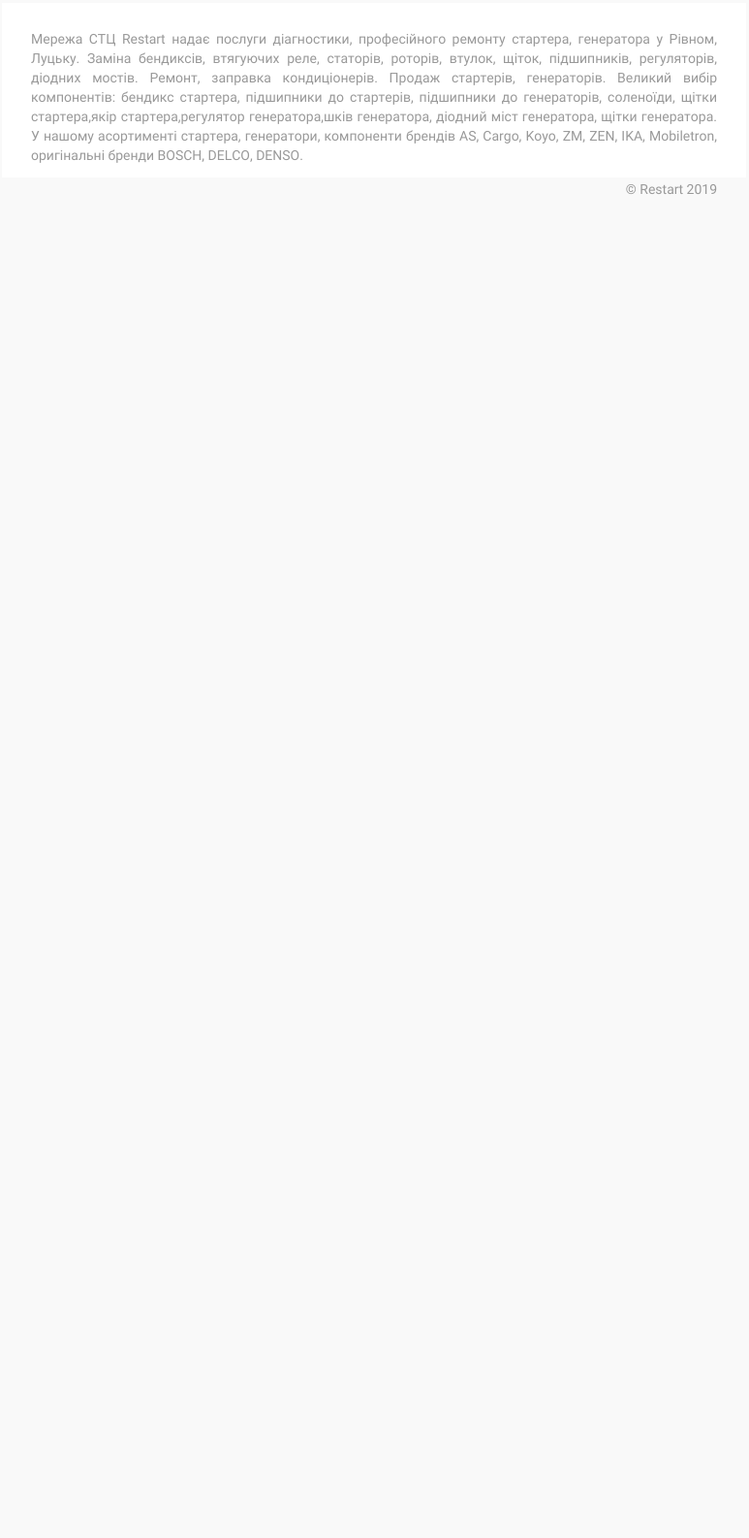
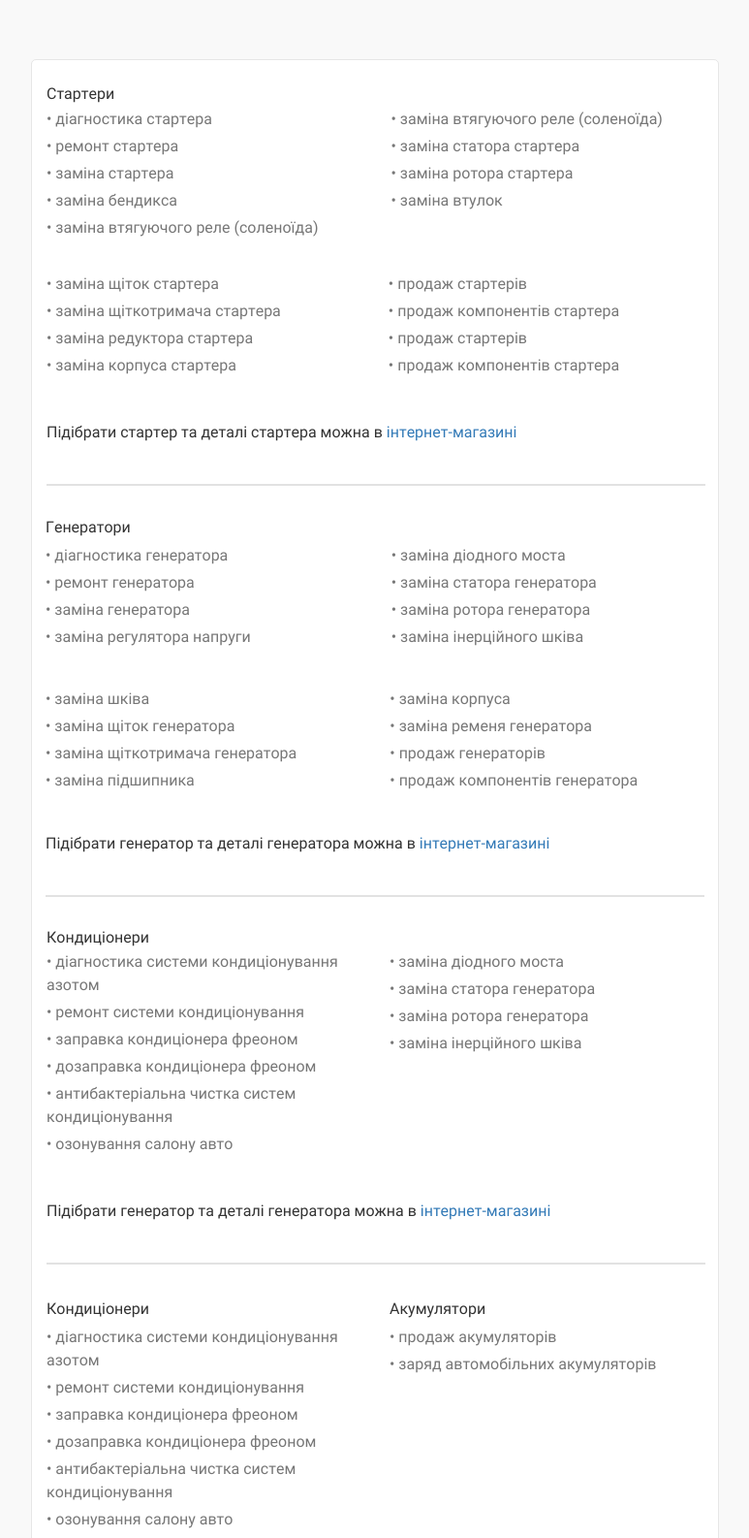
Before and after one commit to danil-jpg/restart, a website: page src/stsnetwork.html in a window 1280 px wide. Shown: the part 3539-5125 px from the top of the page at 97% size, without its empty margins (254-1027 px from the left). Before the commit the page ends 3744 px from the top, so only its background shows below. Drawn offline with nearby package versions, Linux system fonts and the light colour scheme; files that its build step writes are made by us from their sources.

Commit message:
completed network adaptation tablet

```diff
--- a/src/stsnetwork.html
+++ b/src/stsnetwork.html
@@ -7,7 +7,7 @@
 	<title>stsnetwork</title>
 	<link rel="stylesheet" href="../styles/main.min.css">
 </head>
-<body>
+<body class="network">
 	//= html/_header.html
 
 	<main class="main">
@@ -370,7 +370,7 @@
 
 		</section>
 
-		<!-- <section class="lists">
+		<section class="lists">
 			<p class="lists__tagline">
 				Мережа СЦТ Restart (Рестарт) надає наступні послуги
 			</p>
@@ -458,6 +458,41 @@
 
 				</div>
 
+				<div class="lists__cards-wrapper  lists__lists-wrapper_3 lists__lists-wrapper_3_mobile">
+					<div class="lists__title-wrapper">
+						<p class="lists__title">Кондиціонери</p>
+					</div>
+
+					<div class="lists__lists-wrapper ">
+
+						<ul class="lists__list lists__list_1">
+							<li class="lists__item">• діагностика системи кондиціонування азотом</li>
+							<li class="lists__item">• ремонт системи кондиціонування</li>
+							<li class="lists__item">• заправка кондиціонера фреоном</li>
+							<li class="lists__item">• дозаправка кондиціонера фреоном</li>
+							<li class="lists__item">• антибактеріальна чистка систем кондиціонування</li>
+							<li class="lists__item">• озонування салону авто</li>
+						</ul>
+
+
+
+
+						<ul class="lists__list lists__list_2">
+							<li class="lists__item">• заміна діодного моста</li>
+							<li class="lists__item">• заміна статора генератора</li>
+							<li class="lists__item">• заміна ротора генератора</li>
+							<li class="lists__item">• заміна інерційного шківа</li>
+						</ul>
+
+					</div>
+
+					<p class="offers__card-underdescr offers__card-underdescr_2 offers__card-underdescr_3 lists__link">
+						Підібрати генератор та деталі генератора можна в<a href="#" class="offers__card-underline-link"> інтернет-магазині</a>
+					</p>
+
+					<div class="lists__hor-line lists__hor-line_mobile"></div>
+				</div>
+
 				<div class="lists__cards-wrapper lists__lists-wrapper_3">
 					<div class="lists__title-wrapper">
 						<p class="lists__title">Кондиціонери</p>
@@ -492,9 +527,9 @@
 			</div>
 
 
-		</section> -->
-		//= html/_footer.html
-		<!-- <section class="pop-up popup__bg">
+		</section>
+
+		<section class="pop-up popup__bg">
 			<div class="pop-up__block popup">
 				<div class="pop-up__close-wrapper">
 					<img src="img/network/close.png" alt="close" class="pop-up__close">
@@ -503,14 +538,20 @@
 				<img src="img/network/SuccsesCircle.png" alt="green-circle" class="green-circle">
 				<div class="pop-up__descr-block_top">
 					<p class="pop-up__descr-top pop-up__descr">Дякуємо вам за заявку!</p>
-					<p class="pop-up__descr-center pop-up__descr">Найближчим часом наш консультант</p>
-					<p class="pop-up__descr-bottom pop-up__descr">зв’яжеться з вами</p>
+					<p class="pop-up__descr-center pop-up__descr  pop-up__descr_pc">Найближчим часом наш консультант</p>
+					<p class="pop-up__descr-bottom pop-up__descr pop-up__descr_pc">зв’яжеться з вами</p>
+
+					<p class="pop-up__descr-center pop-up__descr pop-up__descr_mobile">Найближчим часом наш</p>
+					<p class="pop-up__descr-bottom pop-up__descr pop-up__descr_mobile"> консультант зв’яжеться з вами</p>
 				</div>
 
 
 				<div class="pop-up__descr-block_bottom">
-					<p class="pop-up__info_top pop-up__info">Будьте в курсі останніх новин компанії,</p>
-					<p class="pop-up__info_bottom pop-up__info">підписуйтесь на нас в соціальних мережах</p>
+					<p class="pop-up__info_top pop-up__info pop-up__descr_pc">Будьте в курсі останніх новин компанії,</p>
+					<p class="pop-up__info_bottom pop-up__info pop-up__descr_pc">підписуйтесь на нас в соціальних мережах</p>
+
+					<p class="pop-up__info_top pop-up__info pop-up__descr_mobile">Будьте в курсі останніх новин </p>
+					<p class="pop-up__info_bottom pop-up__info pop-up__descr_mobile">компанії, підписуйтесь на нас  в соціальних мережах</p>
 				</div>
 
 				<div class="pop-up__hor-line"></div>
@@ -521,9 +562,10 @@
 					<img src="img/network/youtube.png" alt="youtube" class="youtube">
 				</div>
 			</div>
-		</section> -->
+		</section>
 	</main>
 
+	//= html/_footer.html
 	<script src="scripts/main.js"  type="module"></script>
 </body>
 </html>
--- a/src/styles/Lmedia.scss
+++ b/src/styles/Lmedia.scss
@@ -952,4 +952,176 @@
   .form__button_mobile {
     display: block;
   }
+
+  .lists {
+    width: 708px;
+    margin-top: 58px;
+    border-radius: 5px;
+
+    .offers__card-underdescr_2 {
+      margin-top: -4px;
+    }
+  }
+
+  .lists__tagline {
+    display: none;
+  }
+
+  .lists__cards-wrapper-background {
+    border: 1px solid #e6e6e6;
+
+    display: flex;
+    width: 708px;
+    flex-wrap: wrap;
+    border-radius: 5px;
+  }
+
+  .lists__cards-wrapper {
+    padding-left: 15px;
+    padding-top: 22px;
+  }
+
+  .lists__title {
+    font-family: "Roboto";
+    font-style: normal;
+    font-weight: 400;
+    font-size: 16px;
+    line-height: 26px;
+    color: #333333;
+  }
+
+  .lists__lists-wrapper {
+    flex-wrap: wrap;
+    width: 708px;
+  }
+
+  .lists__list_1 {
+    margin-top: 2px;
+    margin-right: 75px;
+  }
+
+  .lists__item {
+    margin-bottom: 4px;
+  }
+
+  .lists__list_1,
+  .lists__list_2 {
+    margin-top: -3px;
+  }
+
+  .lists__lists-wrapper_2 .lists__list_2 {
+    margin-right: 0;
+  }
+
+  .lists__list_3 {
+    margin-right: 111px;
+  }
+  .lists__list_3,
+  .lists__list_4 {
+    margin-top: 26px;
+  }
+
+  .lists__hor-line {
+    width: 678px;
+  }
+
+  .lists__lists-wrapper_2 {
+    padding-top: 17px;
+    padding-left: 14px;
+
+    .lists__list_3 {
+      margin-right: 96px;
+      margin-top: 32px;
+    }
+
+    .lists__list_4 {
+      margin-top: 32px;
+    }
+
+    .offers__card-underdescr_2 {
+      margin-top: -8px;
+    }
+  }
+
+  .lists__lists-wrapper_3_mobile {
+    display: block;
+
+    .lists__title {
+      margin-top: -4px;
+    }
+
+    .lists__list_1,
+    .lists__list_2 {
+      margin-right: 0;
+    }
+
+    .lists__lists-wrapper {
+      display: grid;
+      grid-template-columns: 303px 1fr;
+      grid-column-gap: 51px;
+      margin-top: -4px;
+    }
+  }
+
+  .lists__hor-line_mobile {
+    visibility: visible !important;
+  }
+
+  .lists__title-wrapper {
+    margin-top: 7px;
+  }
+
+  .lists__lists-wrapper_3:last-of-type {
+    .lists__list_1 {
+      margin-right: 0px;
+    }
+    .lists__title-wrapper {
+      grid-column-gap: 0px;
+    }
+
+    .lists__lists-wrapper {
+      grid-column-gap: 0;
+    }
+
+    .offers__card-underdescr_3 {
+      margin-top: -16px;
+    }
+  }
+  .footer {
+    height: 200px;
+  }
+  .network {
+    footer.header {
+      margin-top: -106px;
+    }
+  }
+
+  .pop-up__block {
+    padding: 21px 0px 0;
+    width: 290px;
+
+    height: 369px;
+
+    border-radius: 8px;
+  }
+
+  .green-circle {
+    width: 60px;
+    height: 60px;
+  }
+
+  .pop-up__descr-block_top {
+    width: 100%;
+  }
+
+  .pop-up__descr_pc {
+    display: none;
+  }
+  .pop-up__descr_mobile {
+    display: block;
+  }
+
+  .pop-up__descr-block_bottom {
+    margin-top: 4px;
+  }
 }
--- a/src/styles/_stsnetwork.scss
+++ b/src/styles/_stsnetwork.scss
@@ -932,3 +932,11 @@
 .form__button_mobile {
   display: none;
 }
+
+.lists__lists-wrapper_3_mobile {
+  display: none;
+}
+
+.pop-up__descr_mobile {
+  display: none;
+}
```
